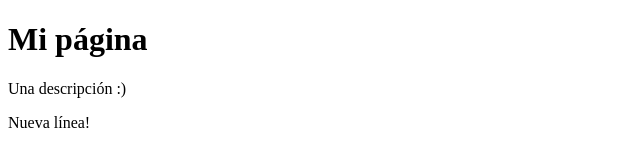
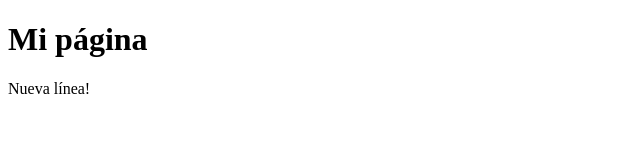
Before and after one commit to yoya-1/holamundo, a plain HTML site: page index.html in a window 1280 px wide. Shown: the whole page, without its empty margins (0-640 px from the left). Drawn offline with Linux system fonts and the light colour scheme.

Commit message:
Texto menos

```diff
--- a/index.html
+++ b/index.html
@@ -8,7 +8,6 @@
 </head>
 <body>
     <h1>Mi página</h1>
-    <p>Una descripción :)</p>
     <p>Nueva línea!</p>
 </body>
 </html>
```
